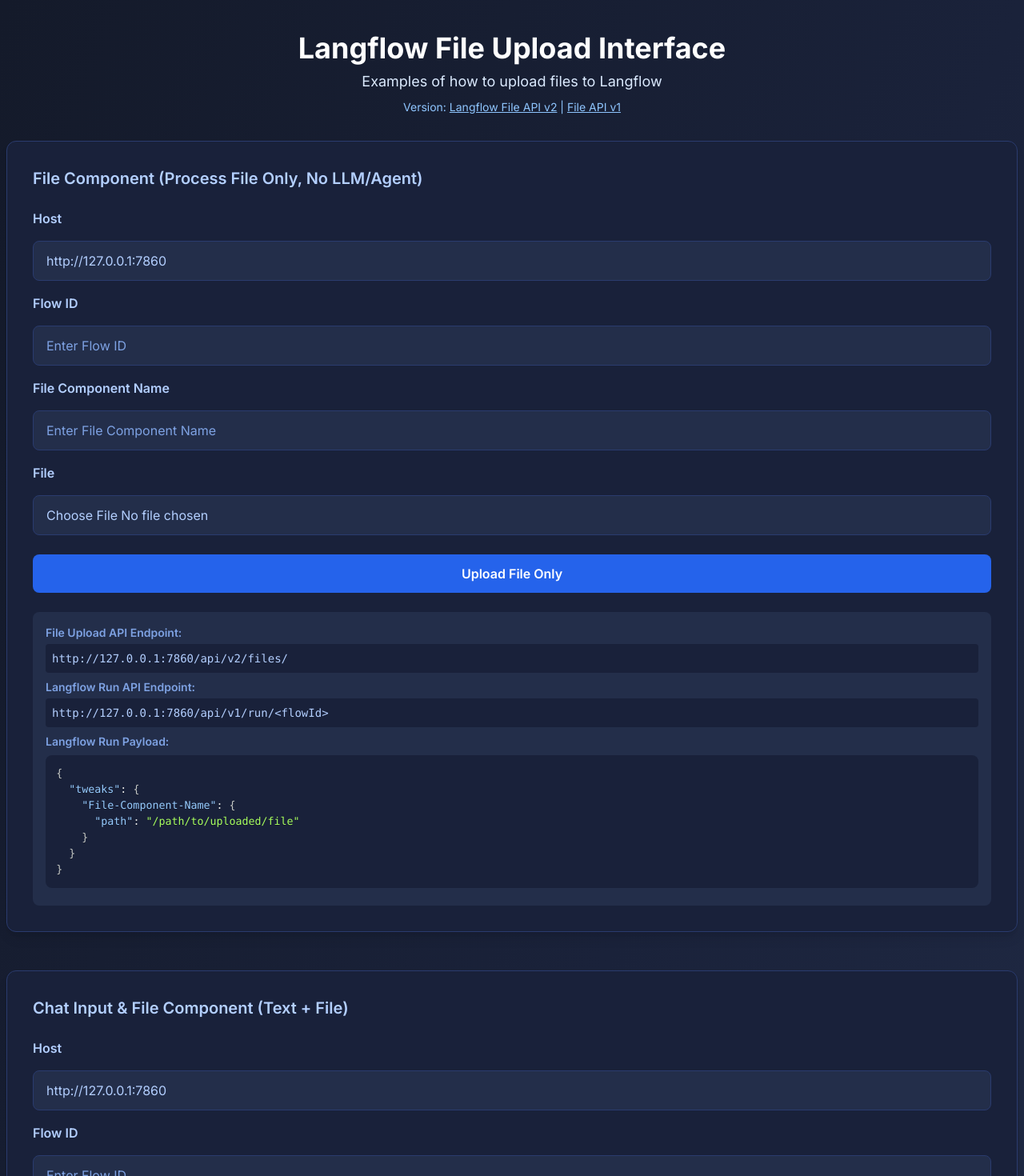
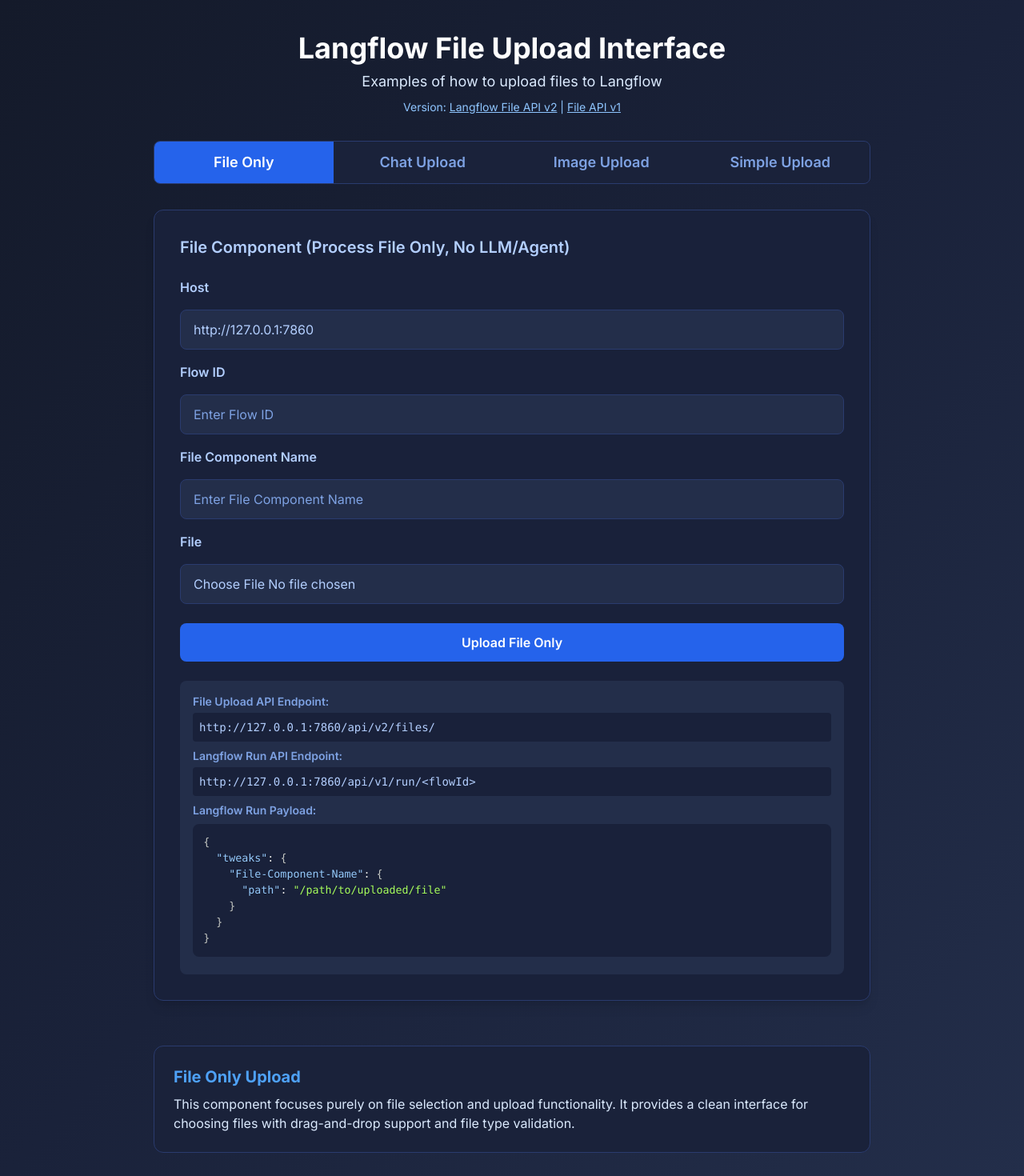
Before and after one commit to SonicDMG/langflow-file-upload-examples, a Next.js app: page / in a window 1280 px wide. Shown: the top 1470 px of the page at 80% size. Built offline with nearby package versions, Linux system fonts and the light colour scheme.

Commit message:
Switched to using tabs for each file upload type, the UI was getting a bit overcrowded.

```diff
--- a/src/app/page.js
+++ b/src/app/page.js
@@ -1,11 +1,53 @@
 'use client';
-import React from "react";
+import React, { useState } from "react";
 import FileUploadCard from "./components/FileUploadCard";
 import ChatFileCard from "./components/ChatFileCard";
 import ChatImageCard from "./components/ChatImageCard";
 import RouteSimpleCard from "./components/RouteSimpleCard";
 
+const TAB_INFO = [
+  {
+    key: "fileOnly",
+    label: "File Only",
+    card: <FileUploadCard />,
+    explanation: {
+      heading: "File Only Upload",
+      text: "This component focuses purely on file selection and upload functionality. It provides a clean interface for choosing files with drag-and-drop support and file type validation."
+    }
+  },
+  {
+    key: "chatUpload",
+    label: "Chat Upload",
+    card: <ChatFileCard />,
+    explanation: {
+      heading: "Chat + File Upload",
+      text: "This component allows you to upload a file and provide a text input, simulating a chat-like interaction with file context."
+    }
+  },
+  {
+    key: "imageUpload",
+    label: "Image Upload",
+    card: <ChatImageCard />,
+    explanation: {
+      heading: "Image + Text Upload",
+      text: "Upload an image file along with a text prompt. Useful for flows that process both image and text data together."
+    }
+  },
+  {
+    key: "simpleUpload",
+    label: "Simple Upload",
+    card: <RouteSimpleCard />,
+    explanation: {
+      heading: "Simple File Upload",
+      text: "A minimal file upload example for basic flows or testing."
+    }
+  }
+];
+
 export default function Home() {
+  const [selectedTab, setSelectedTab] = useState("fileOnly");
+  const currentTab = TAB_INFO.find(tab => tab.key === selectedTab);
+
   return (
     <div className="min-h-screen w-full bg-gradient-to-br from-[#141a2a] via-[#1a223a] to-[#232e4a] flex flex-col items-center py-10 px-2">
       <h1 className="text-4xl font-bold text-white mb-2 text-center">Langflow File Upload Interface</h1>
@@ -13,11 +55,26 @@
       <div className="mb-8 flex flex-col items-center">
         <span className="text-blue-300 text-sm">Version: <a href="https://docs.langflow.org/api/upload-user-file" className="underline hover:text-blue-400" target="_blank" rel="noopener noreferrer">Langflow File API v2</a> | <a href="https://docs.langflow.org/api/upload-file-1" className="underline hover:text-blue-400" target="_blank" rel="noopener noreferrer">File API v1</a></span>
       </div>
+      {/* Tab Bar */}
+      <div className="flex w-full max-w-4xl mb-8 rounded-lg overflow-hidden bg-[#1a223a] border border-[#2a3b6e]">
+        {TAB_INFO.map(tab => (
+          <button
+            key={tab.key}
+            className={`flex-1 py-3 text-lg font-semibold transition-colors ${selectedTab === tab.key ? 'bg-[#2563eb] text-white' : 'bg-transparent text-[#7ea2e3] hover:bg-[#22304a]'} focus:outline-none`}
+            onClick={() => setSelectedTab(tab.key)}
+          >
+            {tab.label}
+          </button>
+        ))}
+      </div>
+      {/* Upload Card */}
       <div className="flex flex-col gap-12 w-full">
-        <FileUploadCard />
-        <ChatFileCard />
-        <ChatImageCard />
-        <RouteSimpleCard />
+        <div className="w-full max-w-4xl mx-auto">{currentTab.card}</div>
+        {/* Explanation Card */}
+        <div className="w-full max-w-4xl mx-auto bg-[#1a223a] border border-[#2a3b6e] rounded-xl p-6 mt-2">
+          <h3 className="text-xl font-bold text-[#4ea1f7] mb-2">{currentTab.explanation.heading}</h3>
+          <p className="text-blue-100 text-base">{currentTab.explanation.text}</p>
+        </div>
       </div>
     </div>
   );
```
